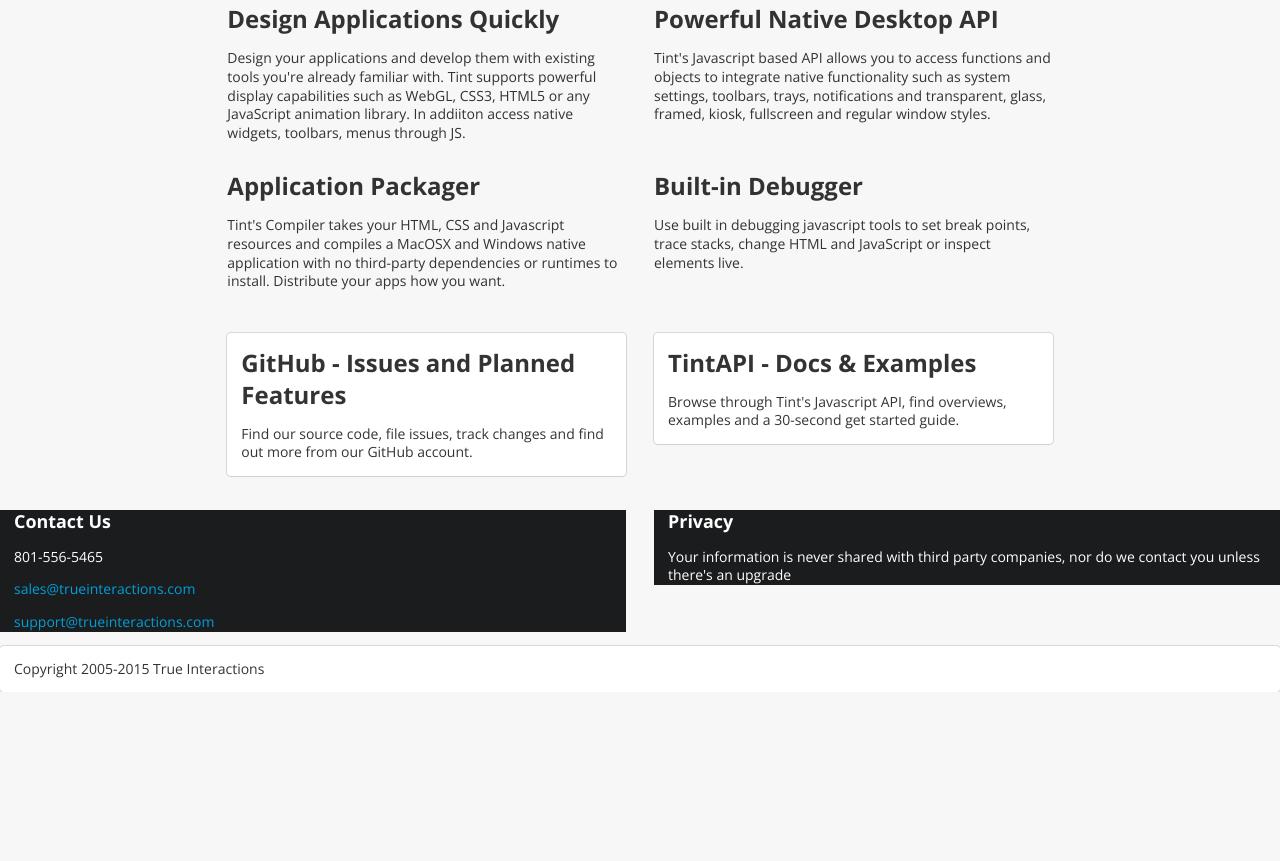
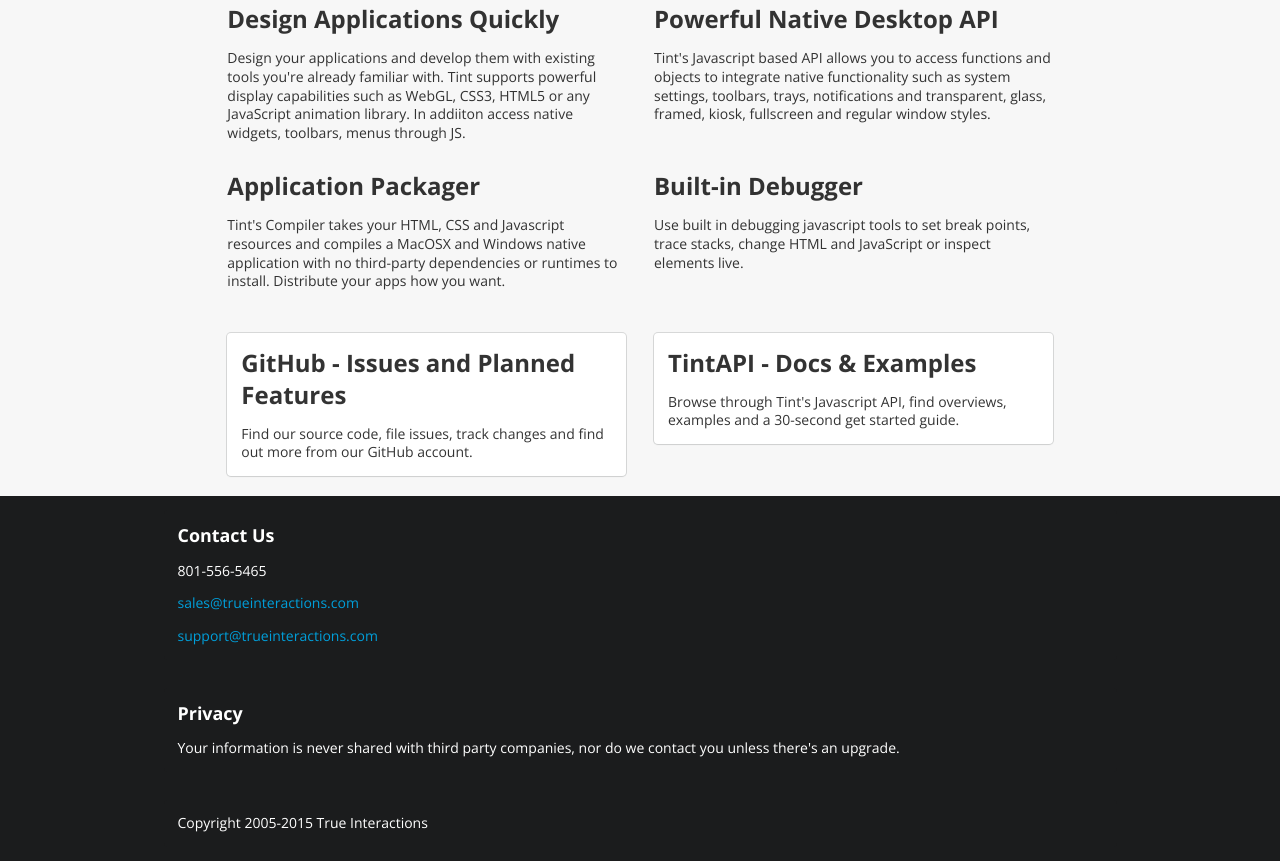
Before and after one commit to trueinteractions/website, a website: page public/index.html in a window 1280 px wide. Shown: the part 786-1647 px from the top of the page. Before the commit the page ends 1478 px from the top, so only its background shows below. Drawn offline with nearby package versions, Linux system fonts and the light colour scheme.

Commit message:
footer is making sense

```diff
--- a/public/index.css
+++ b/public/index.css
@@ -176,4 +176,5 @@
 
 footer {
     margin-top:20px;
+    background-color: rgb(27, 28, 29);
 }
--- a/public/index.html
+++ b/public/index.html
@@ -243,32 +243,32 @@
     <!-- </table> -->
 
     <footer>
-
-        <div class="ui two column grid stackable">
-          <div class="column">
-            <div class="ui horizontal segment inverted">
+      <div class="ui centered grid stackable">
+        <div class="twelve wide column">
+          <div class="ui segment inverted">
             <h3 class="header">Contact Us</h3>
             <p>801-556-5465</p>
             <p><a href="mailto:sales@trueinteractions.com">sales@trueinteractions.com</a></p>
             <p><a href="mailto:support@trueinteractions.com">support@trueinteractions.com</a></p>
           </div>
         </div>
-
-          <div class="column">
-            <div class="ui horizontal segment inverted">
+        <div class="row">
+          <div class="twelve wide column">
+            <div class="ui segment inverted">
               <h3 class="ui header">Privacy</h3>
-              <p>Your information is never shared with third party companies, nor do we contact you unless there's an upgrade</p>
+              <p>Your information is never shared with third party companies, nor do we contact you unless there's an upgrade.</p>
+            </div>
+          </div>
+        </div>
+        <div class="row">
+          <div class="twelve wide column">
+            <div class="ui segment inverted">
+              <p>Copyright 2005-2015 True Interactions</p>
+            </div>
           </div>
         </div>
       </div>
 
-        <div class="ui segment anxillary">
-
-          <!-- <h3 class="ui header">Payment Methods</h3> -->
-          <!-- <img src="https://www.trueinteractions.com/images/cc-sprite.png" /> -->
-
-          <p>Copyright 2005-2015 True Interactions</p>
-        </div>
     </footer>
 
     <!-- SCRIPTS -->
```
Lines whose indentation alone changed are shown as unchanged.
